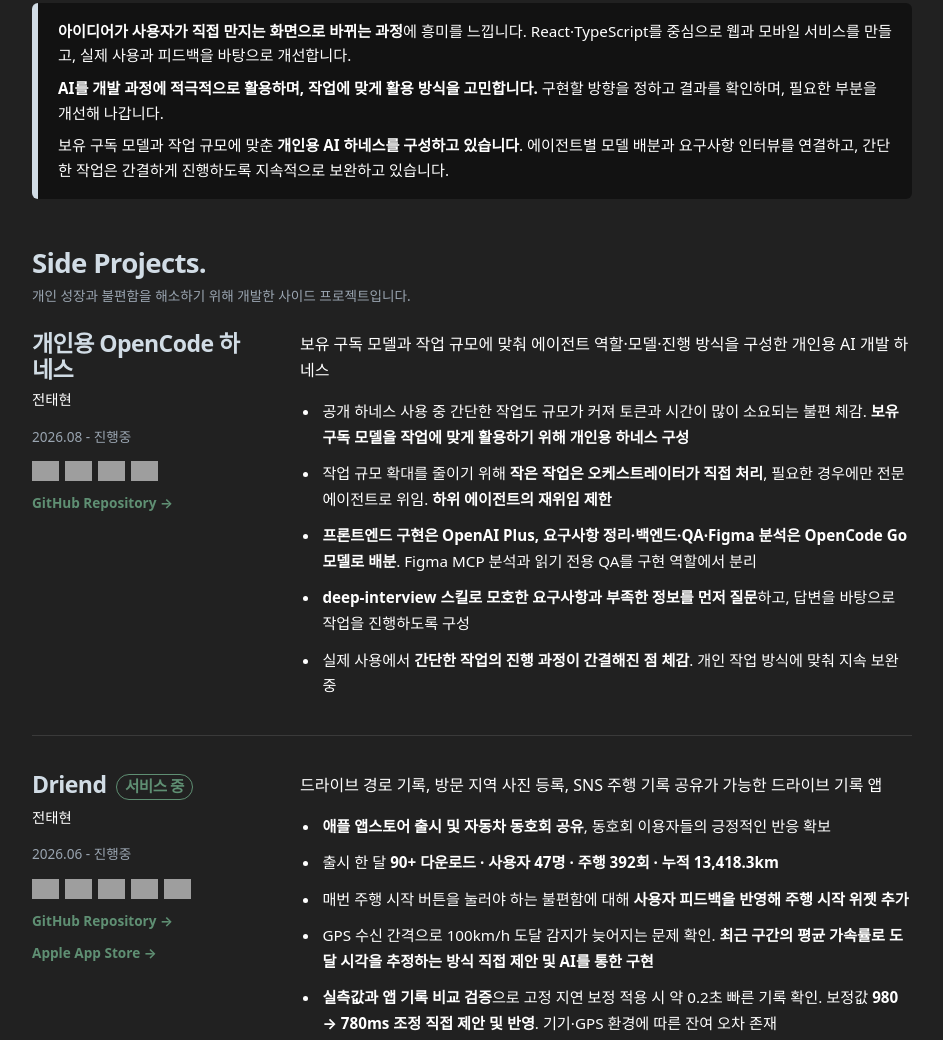
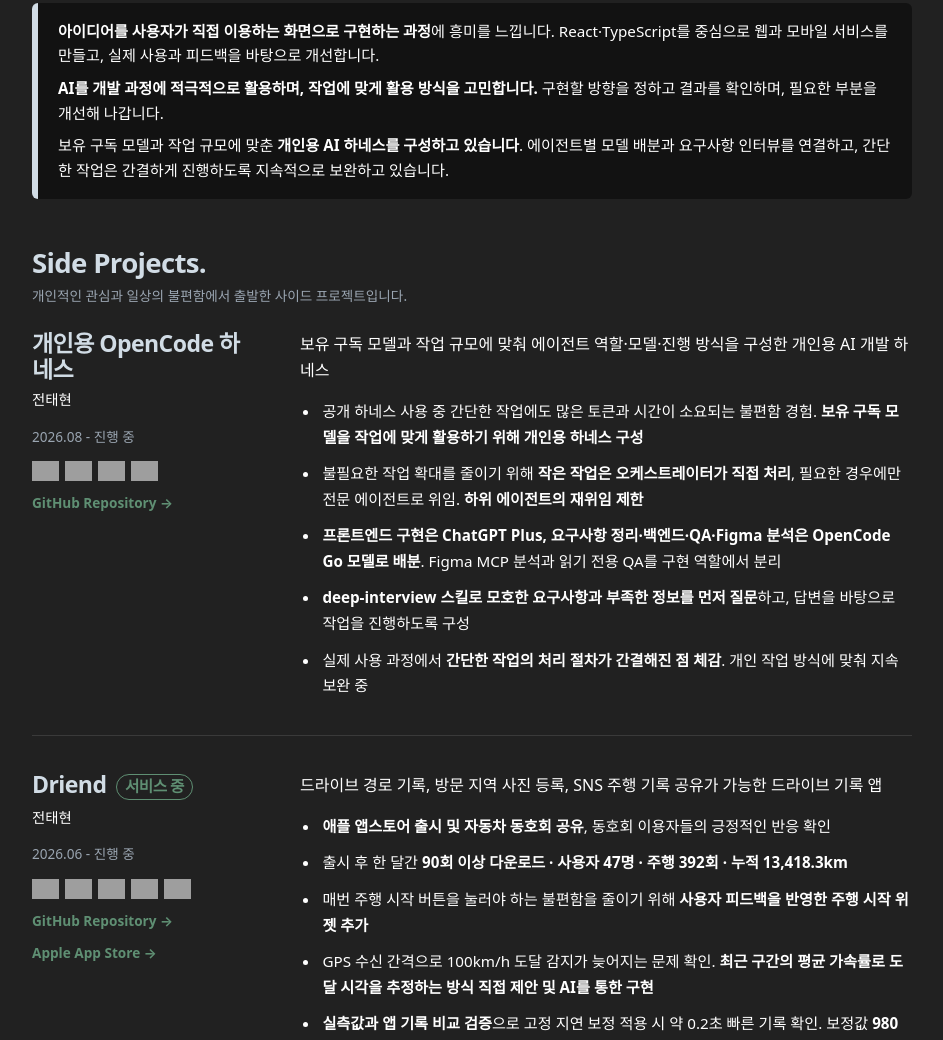
Before and after one commit to TaehyunJeon0203/TaehyunJeon0203.github.io, a Gatsby site: page /portfolio in a window 1280 px wide. Shown: the part 274-1314 px from the top of the page, without its empty margins (168-1111 px from the left). Built offline with nearby package versions, Linux system fonts and the light colour scheme; Gatsby itself is replaced by a stand-in of ours; grey boxes are pictures that could not be loaded.

Commit message:
docs: 포트폴리오와 이력서 문구 교정 및 웹 열람 안내 추가

```diff
--- a/src/pages/portfolio.tsx
+++ b/src/pages/portfolio.tsx
@@ -234,7 +234,7 @@ const activities: Activity[] = [
   },
   {
     title: "Grand-trade-Auto",
-    role: "2인 프로젝트 (Frontend, Crawling) · AWS 기반 AI 웹서비스 교육과정",
+    role: "2인 프로젝트 (Frontend, Crawling) · AWS 기반 AI 웹서비스 교육 과정",
     period: "2025.07",
     stacks: ["React", "TypeScript", "shadcn/ui"],
     description: [
@@ -324,7 +324,7 @@ const likeLionProjects: SideProject[] = [
 
 const sideProjects: SideProject[] = [
   {
-    date: "2026.08 - 진행중",
+    date: "2026.08 - 진행 중",
     title: "개인용 OpenCode 하네스",
     subtitle: "전태현",
     description:
@@ -332,25 +332,25 @@ const sideProjects: SideProject[] = [
     stacks: ["OpenCode", "AI Agent", "MCP", "Git"],
     narrative: [
       {
-        body: "공개 하네스 사용 중 간단한 작업도 규모가 커져 토큰과 시간이 많이 소요되는 불편 체감. **보유 구독 모델을 작업에 맞게 활용하기 위해 개인용 하네스 구성**",
+        body: "공개 하네스 사용 중 간단한 작업에도 많은 토큰과 시간이 소요되는 불편함 경험. **보유 구독 모델을 작업에 맞게 활용하기 위해 개인용 하네스 구성**",
       },
       {
-        body: "작업 규모 확대를 줄이기 위해 **작은 작업은 오케스트레이터가 직접 처리**, 필요한 경우에만 전문 에이전트로 위임. **하위 에이전트의 재위임 제한**",
+        body: "불필요한 작업 확대를 줄이기 위해 **작은 작업은 오케스트레이터가 직접 처리**, 필요한 경우에만 전문 에이전트로 위임. **하위 에이전트의 재위임 제한**",
       },
       {
-        body: "**프론트엔드 구현은 OpenAI Plus, 요구사항 정리·백엔드·QA·Figma 분석은 OpenCode Go 모델로 배분**. Figma MCP 분석과 읽기 전용 QA를 구현 역할에서 분리",
+        body: "**프론트엔드 구현은 ChatGPT Plus, 요구사항 정리·백엔드·QA·Figma 분석은 OpenCode Go 모델로 배분**. Figma MCP 분석과 읽기 전용 QA를 구현 역할에서 분리",
       },
       {
         body: "**deep-interview 스킬로 모호한 요구사항과 부족한 정보를 먼저 질문**하고, 답변을 바탕으로 작업을 진행하도록 구성",
       },
       {
-        body: "실제 사용에서 **간단한 작업의 진행 과정이 간결해진 점 체감**. 개인 작업 방식에 맞춰 지속 보완 중",
+        body: "실제 사용 과정에서 **간단한 작업의 처리 절차가 간결해진 점 체감**. 개인 작업 방식에 맞춰 지속 보완 중",
       },
     ],
     link: "https://github.com/TaehyunJeon0203/.opencode",
   },
   {
-    date: "2026.06 - 진행중",
+    date: "2026.06 - 진행 중",
     title: "Driend",
     status: "서비스 중",
     subtitle: "전태현",
@@ -359,13 +359,13 @@ const sideProjects: SideProject[] = [
     stacks: ["Expo", "React Native", "TypeScript", "Supabase", "Zustand"],
     narrative: [
       {
-        body: "**애플 앱스토어 출시 및 자동차 동호회 공유**, 동호회 이용자들의 긍정적인 반응 확보",
+        body: "**애플 앱스토어 출시 및 자동차 동호회 공유**, 동호회 이용자들의 긍정적인 반응 확인",
       },
       {
-        body: "출시 한 달 **90+ 다운로드 · 사용자 47명 · 주행 392회 · 누적 13,418.3km**",
+        body: "출시 후 한 달간 **90회 이상 다운로드 · 사용자 47명 · 주행 392회 · 누적 13,418.3km**",
       },
       {
-        body: "매번 주행 시작 버튼을 눌러야 하는 불편함에 대해 **사용자 피드백을 반영해 주행 시작 위젯 추가**",
+        body: "매번 주행 시작 버튼을 눌러야 하는 불편함을 줄이기 위해 **사용자 피드백을 반영한 주행 시작 위젯 추가**",
       },
       {
         body: "GPS 수신 간격으로 100km/h 도달 감지가 늦어지는 문제 확인. **최근 구간의 평균 가속률로 도달 시각을 추정하는 방식 직접 제안 및 AI를 통한 구현**",
@@ -432,7 +432,7 @@ const sideProjects: SideProject[] = [
         body: "**개발 대부분을 담당하고 개발 전반에 AI 활용**",
       },
       {
-        body: "캠퍼스 구성원 대상 이용 제한을 위해 **반경 2km 위치 인증과 학교 이메일 도메인 인증 적용**",
+        body: "캠퍼스 구성원만 이용할 수 있도록 **반경 2km 위치 인증과 학교 이메일 도메인 인증 적용**",
       },
       {
         body: "**네이버 지도 API를 활용한 지도·목록 기반 소모임 탐색**과 지도 핀 기반 소모임 관리 구현. 참여 신청 및 수락·거절 흐름 연결",
@@ -543,13 +543,13 @@ const sideProjects: SideProject[] = [
     stacks: ["Electron", "TypeScript", "Tailwind CSS"],
     narrative: [
       {
-        body: "매번 에디터를 열고 프로젝트를 찾아 여는 불편함을 줄이기 위해 **등록한 프로젝트를 VSCode로 바로 실행하는 도구 개발**",
+        body: "매번 에디터를 열고 프로젝트를 찾아 여는 불편함을 줄이기 위해 **등록한 프로젝트를 VS Code로 바로 실행하는 도구 개발**",
       },
       {
-        body: "Chromium의 무게를 감수하더라도 **웹 기술로 빠르게 데스크톱 앱을 만들 수 있는 Electron 선택**",
+        body: "Chromium 기반의 리소스 부담을 감수하더라도 **웹 기술로 빠르게 데스크톱 앱을 만들 수 있는 Electron 선택**",
       },
       {
-        body: "별도 타이머 조작 없이 **작업 시간이 자연스럽게 기록되도록 자동 기록 구현**. lsof로 VSCode 프로세스와 열린 경로를 확인해 해당 프로젝트 실행 중에만 시간 기록",
+        body: "별도 타이머 조작 없이 **작업 시간이 자연스럽게 기록되도록 자동 기록 구현**. lsof로 VS Code 프로세스와 열린 경로를 확인해 해당 프로젝트 실행 중에만 시간 기록",
       },
       {
         body: "카드의 그림자·광택·애니메이션 반복 조정. 개발 중 궁금한 점은 **채팅형 LLM에 질문하며 해결**",
@@ -593,7 +593,7 @@ const otherExperience = [
   "공주대학교 소프트웨어학과 (2025.03 ~ 현재)",
   "군 복무 중 여단 인트라넷 D-day 카운터 개발 → 포상휴가 획득",
   "군 복무 중 당직 현황판 개발 및 당직 근무자 피드백 기반 개선 경험",
-  "Striking Arts 게임개발동아리 활동 / C언어 강의 (2022.03 ~ 2024.06)",
+  "Striking Arts 게임 개발 동아리 활동 / C 언어 강의 (2022.03 ~ 2024.06)",
   "AWS 기반 AI 웹서비스 교육 과정 수료 (2025.07)",
 ]
 
@@ -602,7 +602,7 @@ const skillCategories: SkillCategory[] = [
     title: "Frontend",
     items: [
       "React, TypeScript를 기반으로 컴포넌트 단위의 웹 서비스를 구축할 수 있습니다.",
-      "Vite, Tailwind CSS, shadcn/ui등 프론트엔드 개발 도구를 설정하고 활용할 수 있습니다.",
+      "Vite, Tailwind CSS, shadcn/ui 등 프론트엔드 개발 도구를 설정하고 활용할 수 있습니다.",
       "Zustand를 활용해 클라이언트 상태를 관리하고 화면 간 상태를 공유할 수 있습니다.",
       "React Native와 Expo를 활용해 모바일 앱 화면과 라우팅을 구현할 수 있습니다.",
     ],
@@ -617,7 +617,7 @@ const skillCategories: SkillCategory[] = [
   {
     title: "DevOps",
     items: [
-      "Docker, AWS S3·CloudFront 를 활용한 배포 환경을 구성한 경험이 있습니다.",
+      "Docker, AWS S3·CloudFront를 활용한 배포 환경을 구성한 경험이 있습니다.",
       "GitHub Actions를 활용해 빌드 및 배포 자동화 파이프라인을 구성할 수 있습니다.",
       "Vercel과 같은 서버리스 플랫폼을 통해 배포 환경을 구축할 수 있습니다.",
     ],
@@ -681,7 +681,7 @@ const PortfolioPage = ({ data, location }: PageProps<PortfolioPageData>) => {
           </section>
           <div className="portfolio-intro-box">
             <p>
-              <strong>아이디어가 사용자가 직접 만지는 화면으로 바뀌는 과정</strong>에
+              <strong>아이디어를 사용자가 직접 이용하는 화면으로 구현하는 과정</strong>에
               흥미를 느낍니다. React·TypeScript를 중심으로 웹과 모바일
               서비스를 만들고, 실제 사용과 피드백을 바탕으로 개선합니다.
             </p>
@@ -789,7 +789,7 @@ const PortfolioPage = ({ data, location }: PageProps<PortfolioPageData>) => {
             <div className="portfolio-entry-summary">
               <h3>멋쟁이 사자처럼 대학 14기</h3>
               <p className="portfolio-entry-role">IT 연합동아리 · 프론트엔드</p>
-              <span className="portfolio-entry-period">2026.03 - 활동중</span>
+              <span className="portfolio-entry-period">2026.03 - 활동 중</span>
               <StackBadges
                 stacks={["JavaScript", "TypeScript", "React", "Vite"]}
               />
@@ -874,7 +874,7 @@ const PortfolioPage = ({ data, location }: PageProps<PortfolioPageData>) => {
         <section className="portfolio-section portfolio-side-projects-section">
           <h2>Side Projects.</h2>
           <p className="portfolio-section-caption">
-            개인 성장과 불편함을 해소하기 위해 개발한 사이드 프로젝트입니다.
+            개인적인 관심과 일상의 불편함에서 출발한 사이드 프로젝트입니다.
           </p>
           {sideProjects.map((project, index) => (
             <div
```
Also changed, not shown: src/pages/resume.tsx (+10 -6 lines).
